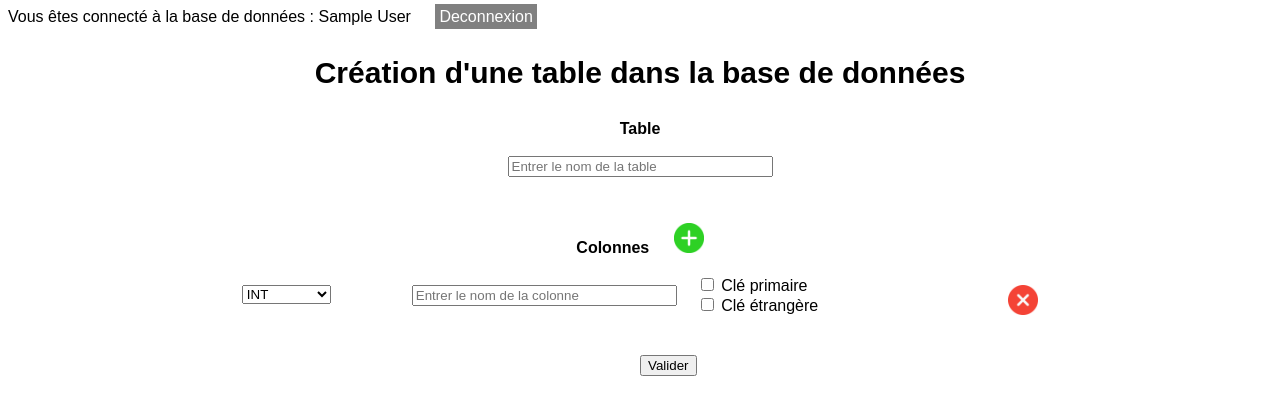
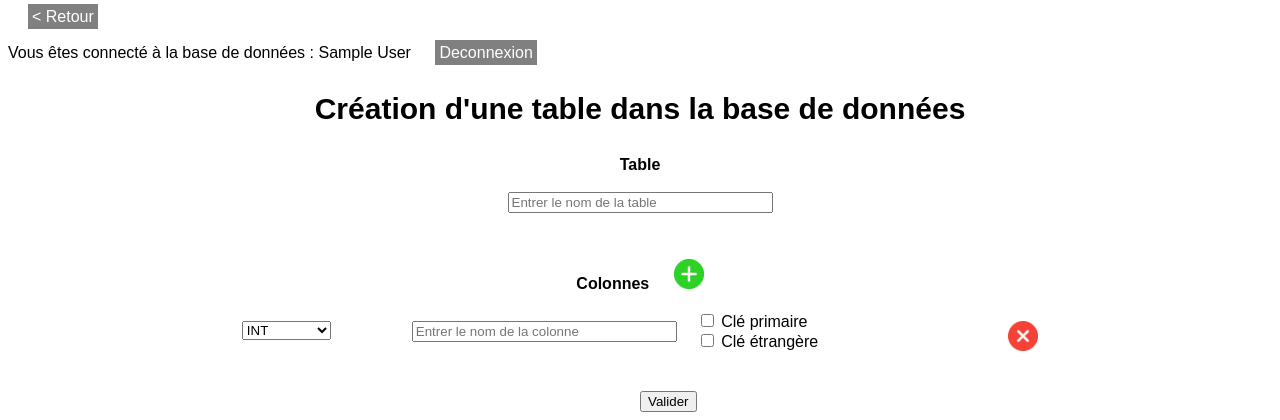
Before and after one commit to ThomasChatard/domingo, a PHP site: page /formulaireCreation.php in a window 1280 px wide. Shown: the top 420 px of the page. Run offline with PHP 8.4, Linux system fonts and the light colour scheme; the visitor is signed in with stand-in values (Sample User, id 1); some libraries are stand-ins or nearby versions.

Commit message:
Bouton retour

```diff
--- a/formulaireCreation.php
+++ b/formulaireCreation.php
@@ -11,6 +11,7 @@
     <title>Créer une table</title>
   </head>
   <body>
+  <a href="index.php">< Retour</a> <br \> <br \>
   <?php
   session_start();
 
```
